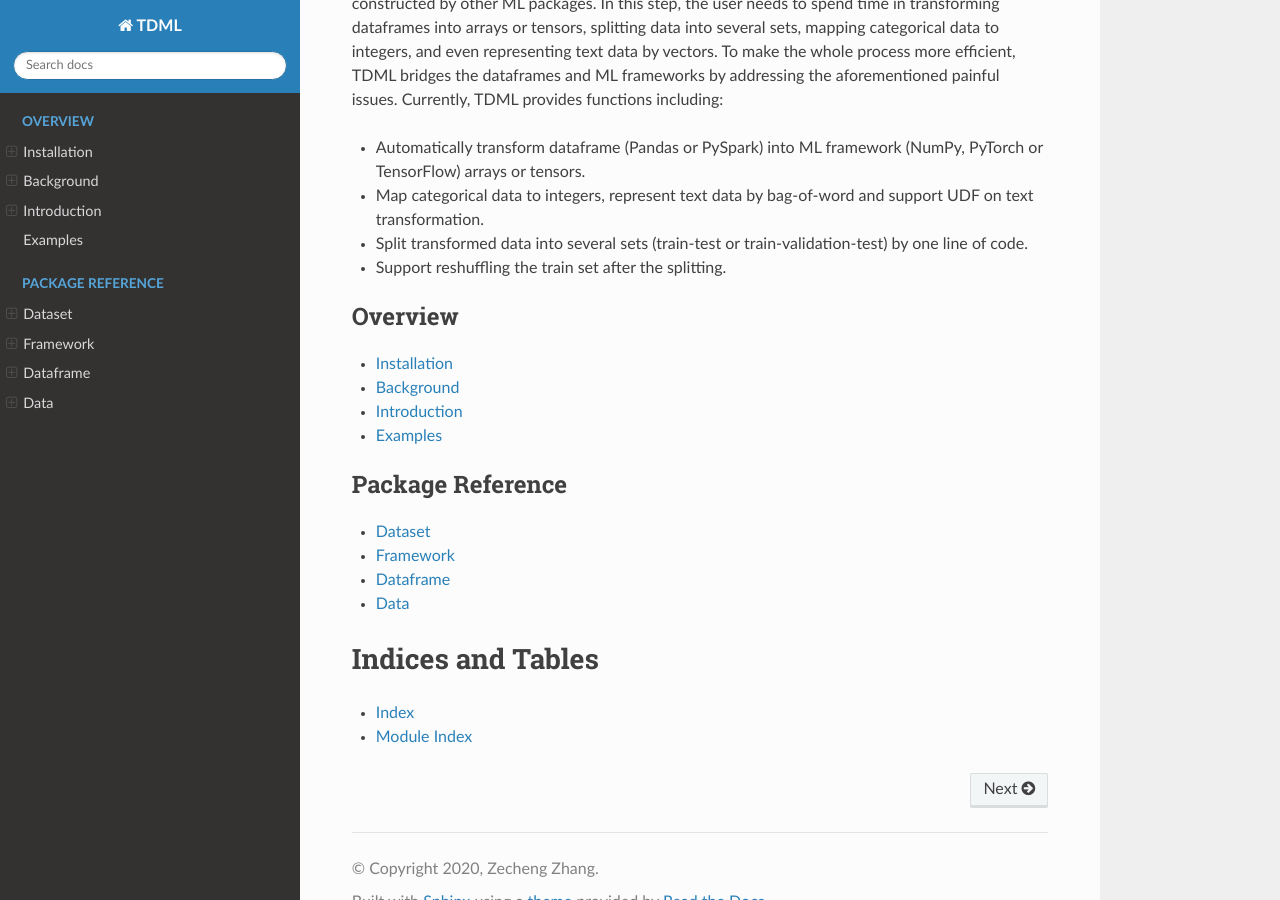
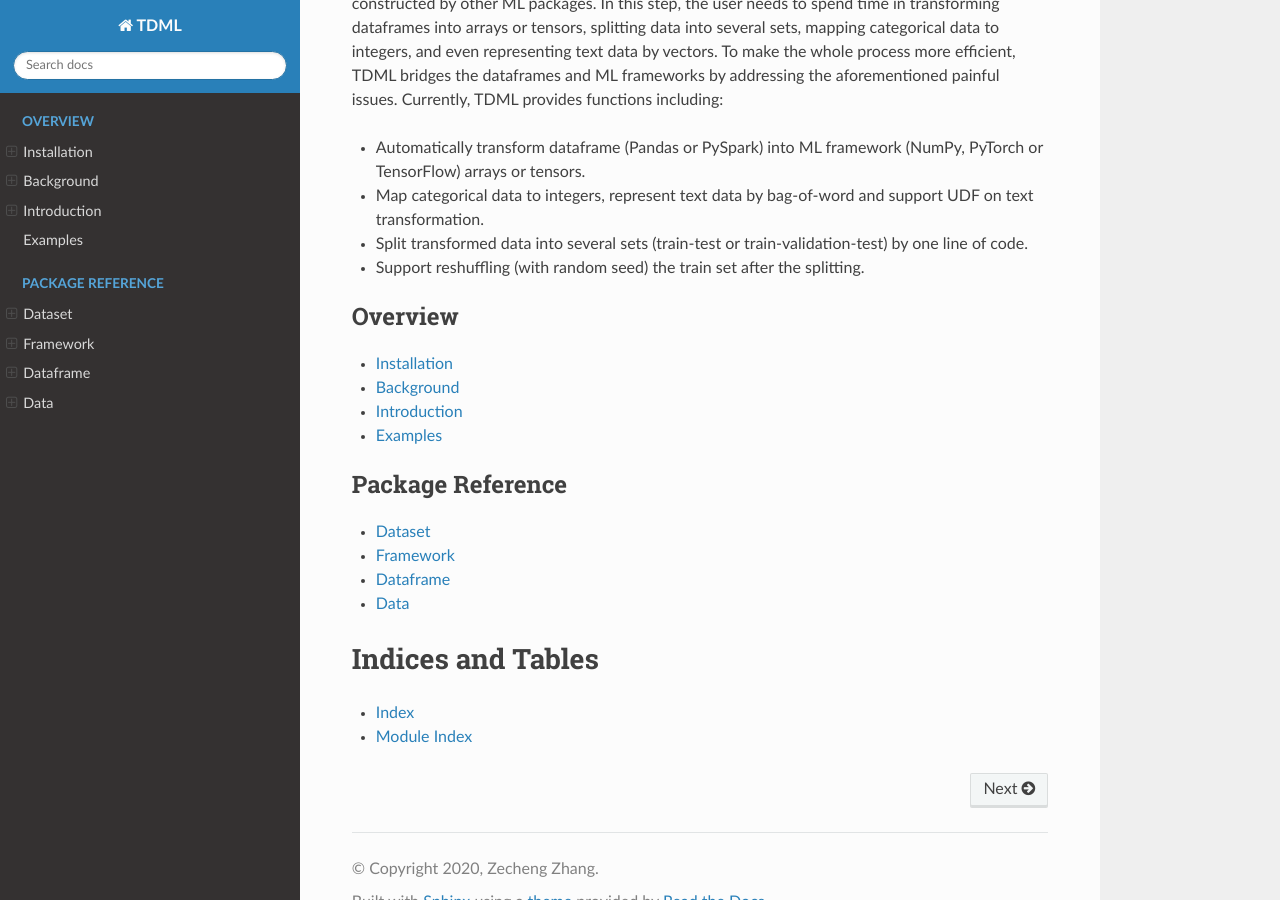
Before and after one commit to Ann-eat-apple/tdml, a Sphinx documentation site: the page built from docs/source/index.rst, in a window 1280 px wide and 900 px high, scrolled down 518 px. Built offline with Sphinx 7.4.7 and the Read the Docs theme 2.0.0, drawn with Linux system fonts in a browser that asks for light colours.

```diff
--- a/docs/source/index.rst
+++ b/docs/source/index.rst
@@ -19,7 +19,7 @@ Current dataframes, including Pandas and PySpark, are widely used to manipulate
 * Automatically transform dataframe (Pandas or PySpark) into ML framework (NumPy, PyTorch or TensorFlow) arrays or tensors.
 * Map categorical data to integers, represent text data by bag-of-word and support UDF on text transformation.
 * Split transformed data into several sets (train-test or train-validation-test) by one line of code.
-* Support reshuffling the train set after the splitting.
+* Support reshuffling (with random seed) the train set after the splitting.
 
 .. toctree::
    :glob:
```
Also changed, not shown: README.md (+1 -1 lines).
